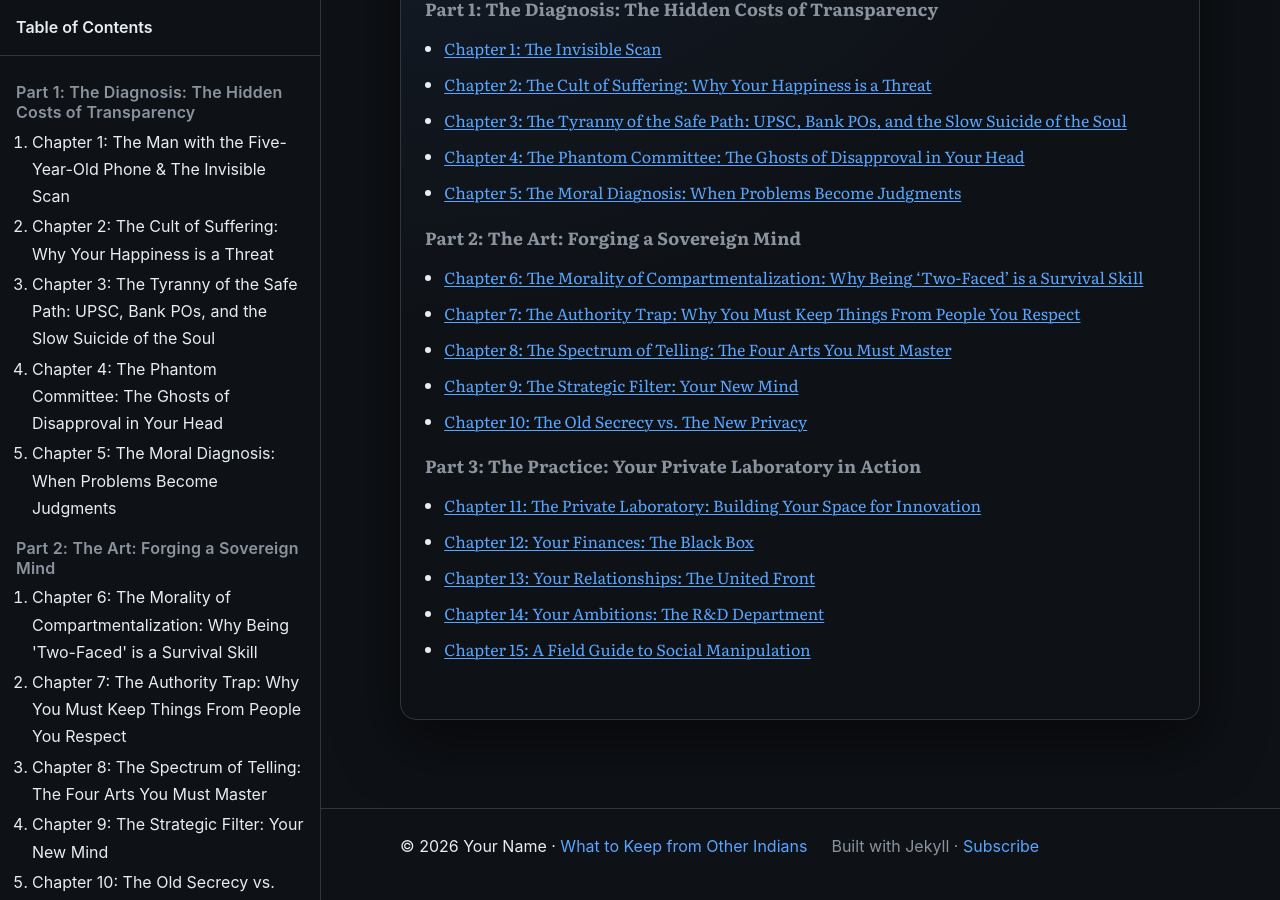
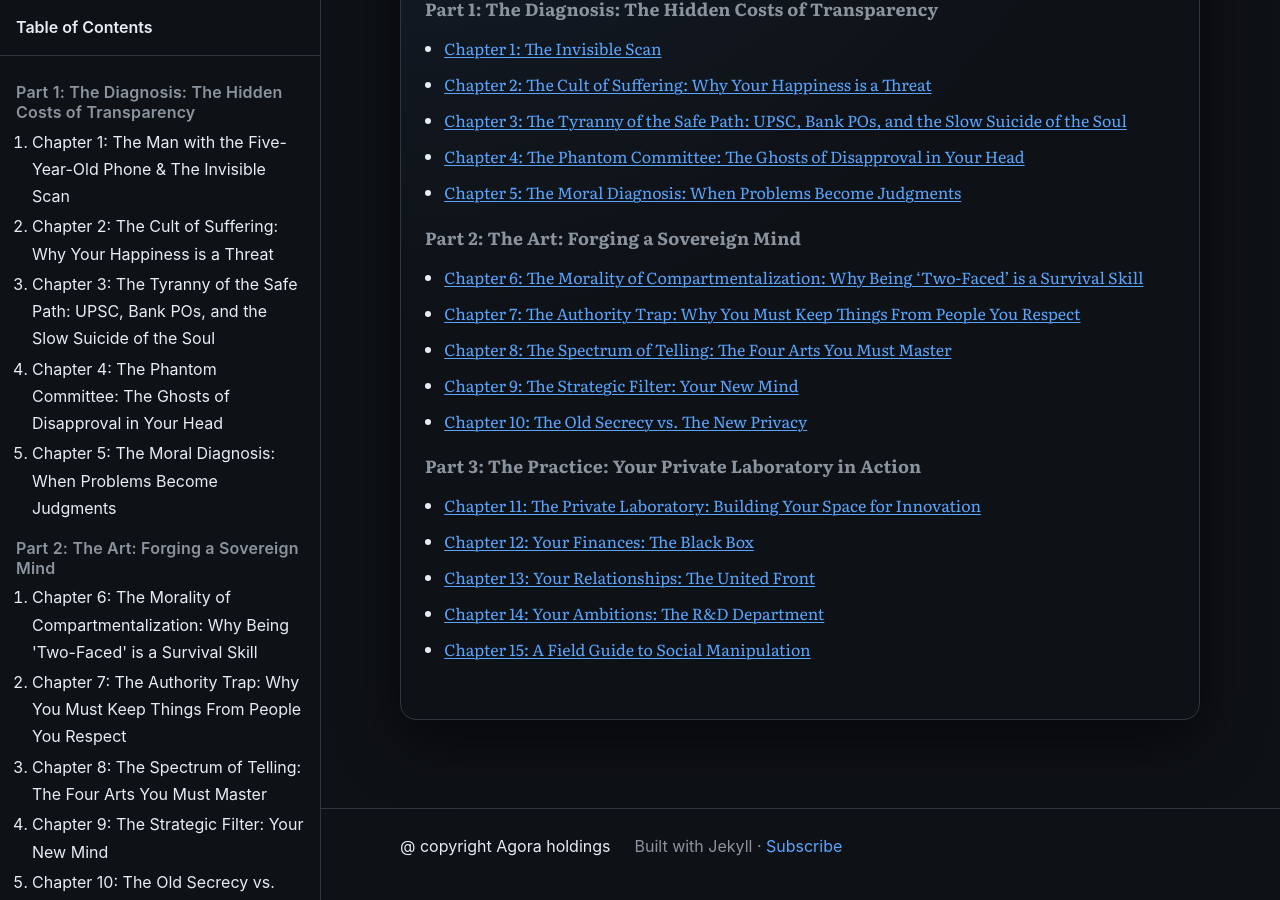
Before and after one commit to nodesman/wckfiwh, a Jekyll site: the page built from index.md, in a window 1280 px wide and 900 px high, scrolled down 592 px. Built offline with Jekyll 4.4.1, drawn with Linux system fonts in a browser that asks for light colours.

Commit message:
update copyright to Agora holdings

```diff
--- a/_layouts/default.html
+++ b/_layouts/default.html
@@ -106,7 +106,7 @@
 
   <footer class="site-footer">
     <div class="container footer-inner">
-      <p>© {{ "now" | date: "%Y" }} {{ site.author | default: "" }} · <a href="{{ '/' | relative_url }}">{{ site.title }}</a></p>
+      <p>@ copyright Agora holdings</p>
       <p class="muted">Built with Jekyll · <a href="{{ '/feed.xml' | relative_url }}">Subscribe</a></p>
     </div>
   </footer>
```
